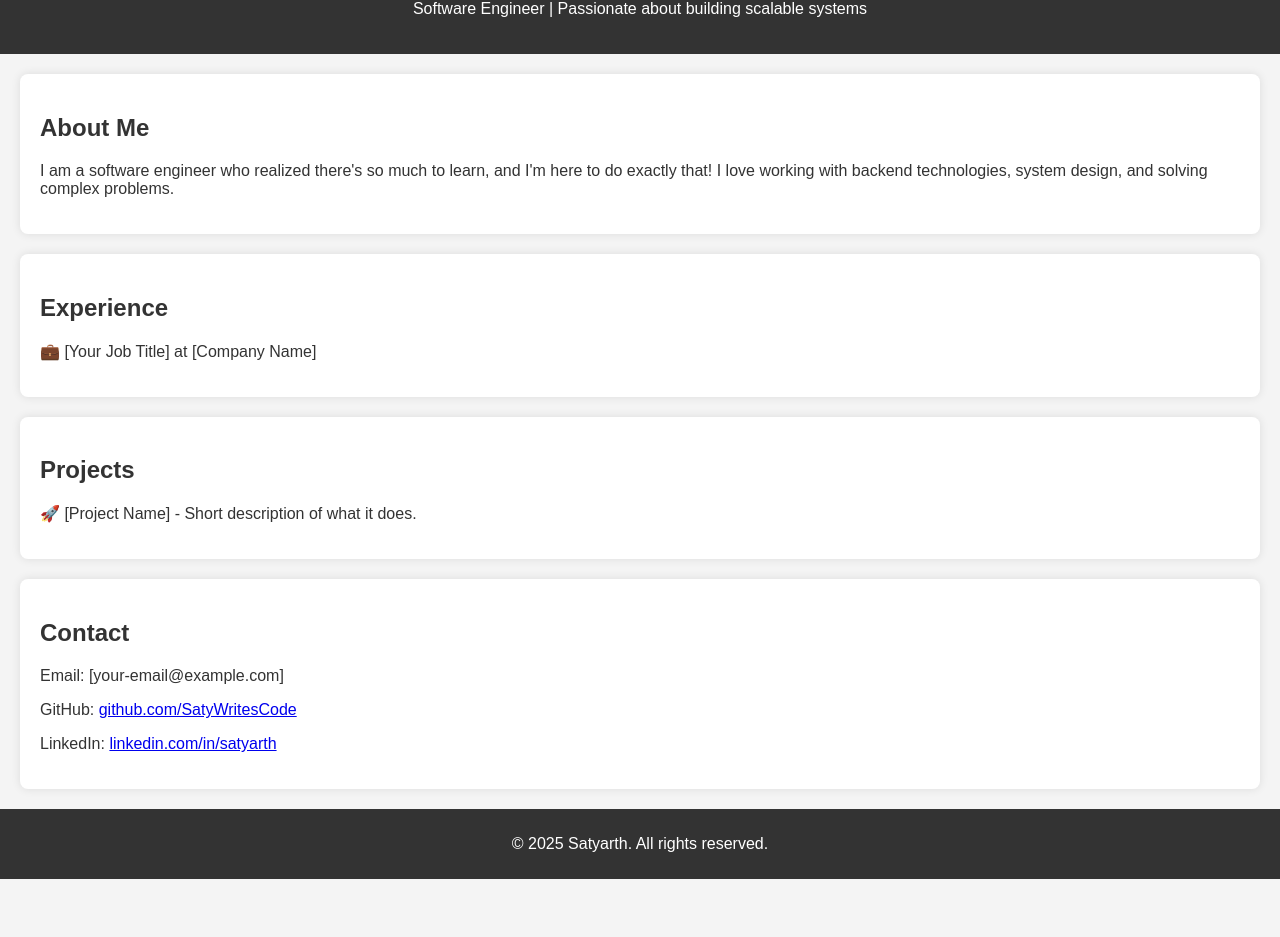
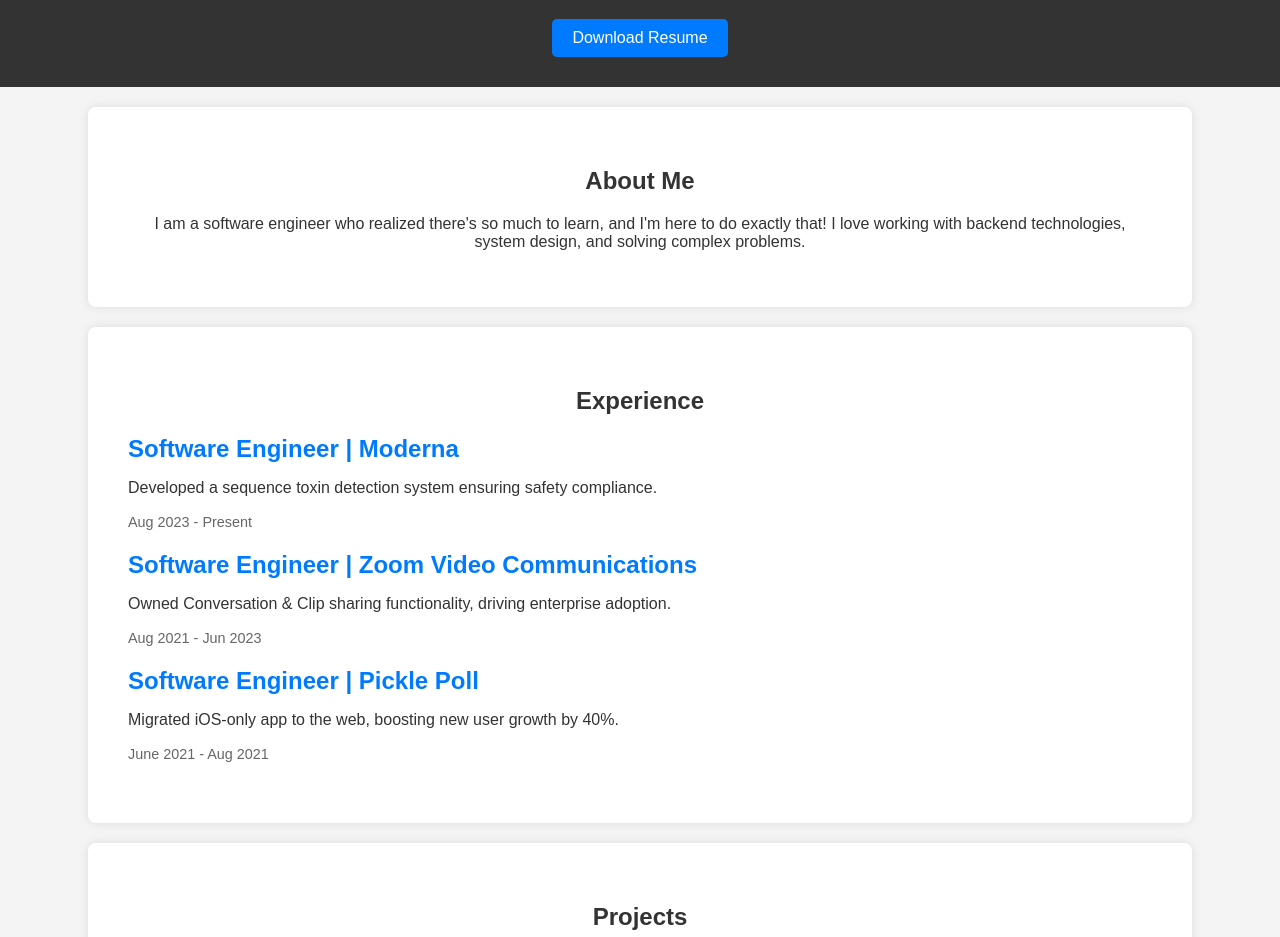
Before and after one commit to SatyWritesCode/SatyWritesCode, a plain HTML site: page index.html in a window 1280 px wide. Shown: the part 100-1037 px from the top of the page. Before the commit the page ends 979 px from the top, so only its background shows below. Drawn offline with Linux system fonts and the light colour scheme.

Commit message:
better template

```diff
--- a/index.html
+++ b/index.html
@@ -3,13 +3,16 @@
   <head>
     <meta charset="UTF-8" />
     <meta name="viewport" content="width=device-width, initial-scale=1.0" />
-    <title>Satyarth - Resume</title>
+    <title>Satyarth Vaidya - Resume</title>
     <link rel="stylesheet" href="style.css" />
   </head>
   <body>
     <header>
-      <h1>Satyarth</h1>
-      <p>Software Engineer | Passionate about building scalable systems</p>
+      <h1>Satyarth Vaidya</h1>
+      <p>Software Engineer | Passionate about Learning & Building</p>
+      <a href="Software_Fall_2024_Resume.pdf" class="resume-btn" download
+        >Download Resume</a
+      >
     </header>
 
     <section id="about">
@@ -23,17 +26,55 @@
 
     <section id="experience">
       <h2>Experience</h2>
-      <p>💼 [Your Job Title] at [Company Name]</p>
+      <div class="job">
+        <h3>Software Engineer | Moderna</h3>
+        <p>
+          Developed a sequence toxin detection system ensuring safety
+          compliance.
+        </p>
+        <span>Aug 2023 - Present</span>
+      </div>
+      <div class="job">
+        <h3>Software Engineer | Zoom Video Communications</h3>
+        <p>
+          Owned Conversation & Clip sharing functionality, driving enterprise
+          adoption.
+        </p>
+        <span>Aug 2021 - Jun 2023</span>
+      </div>
+      <div class="job">
+        <h3>Software Engineer | Pickle Poll</h3>
+        <p>
+          Migrated iOS-only app to the web, boosting new user growth by 40%.
+        </p>
+        <span>June 2021 - Aug 2021</span>
+      </div>
     </section>
 
     <section id="projects">
       <h2>Projects</h2>
-      <p>🚀 [Project Name] - Short description of what it does.</p>
+      <div class="project">
+        <h3>Lexical Diversity in Language Models</h3>
+        <p>
+          Proposed methods to improve diversity in AI-generated text, accepted
+          at ACL 2020.
+        </p>
+      </div>
+      <div class="project">
+        <h3>Pentagram - Social Media App</h3>
+        <p>
+          Built an Instagram-like photo-sharing app with full user
+          functionality.
+        </p>
+      </div>
     </section>
 
     <section id="contact">
       <h2>Contact</h2>
-      <p>Email: [your-email@example.com]</p>
+      <p>
+        Email:
+        <a href="mailto:satyarthvaidya@gmail.com">satyarthvaidya@gmail.com</a>
+      </p>
       <p>
         GitHub:
         <a href="https://github.com/SatyWritesCode"
@@ -47,7 +88,7 @@
     </section>
 
     <footer>
-      <p>© 2025 Satyarth. All rights reserved.</p>
+      <p>© 2025 Satyarth Vaidya. All rights reserved.</p>
     </footer>
   </body>
 </html>
--- a/style.css
+++ b/style.css
@@ -1,26 +1,82 @@
+/* General Styling */
 body {
     font-family: Arial, sans-serif;
     margin: 0;
     padding: 0;
     background-color: #f4f4f4;
     color: #333;
+    text-align: center;
 }
 
+/* Header */
 header {
     background: #333;
     color: white;
-    text-align: center;
-    padding: 20px;
+    padding: 30px 10px;
 }
 
+header h1 {
+    margin: 0;
+    font-size: 2em;
+}
+
+header p {
+    font-size: 1.2em;
+    margin: 10px 0;
+}
+
+.resume-btn {
+    display: inline-block;
+    margin-top: 10px;
+    padding: 10px 20px;
+    background: #007BFF;
+    color: white;
+    text-decoration: none;
+    border-radius: 5px;
+}
+
+.resume-btn:hover {
+    background: #0056b3;
+}
+
+/* Sections */
 section {
-    padding: 20px;
-    margin: 20px;
+    padding: 40px;
+    margin: 20px auto;
+    width: 80%;
     background: white;
     border-radius: 8px;
     box-shadow: 0px 0px 10px rgba(0, 0, 0, 0.1);
 }
 
+/* Experience & Projects */
+.job, .project {
+    text-align: left;
+    margin-bottom: 20px;
+}
+
+.job h3, .project h3 {
+    margin: 0;
+    font-size: 1.5em;
+    color: #007BFF;
+}
+
+.job span {
+    font-size: 0.9em;
+    color: #666;
+}
+
+/* Contact */
+section#contact a {
+    color: #007BFF;
+    text-decoration: none;
+}
+
+section#contact a:hover {
+    text-decoration: underline;
+}
+
+/* Footer */
 footer {
     text-align: center;
     padding: 10px;
```
